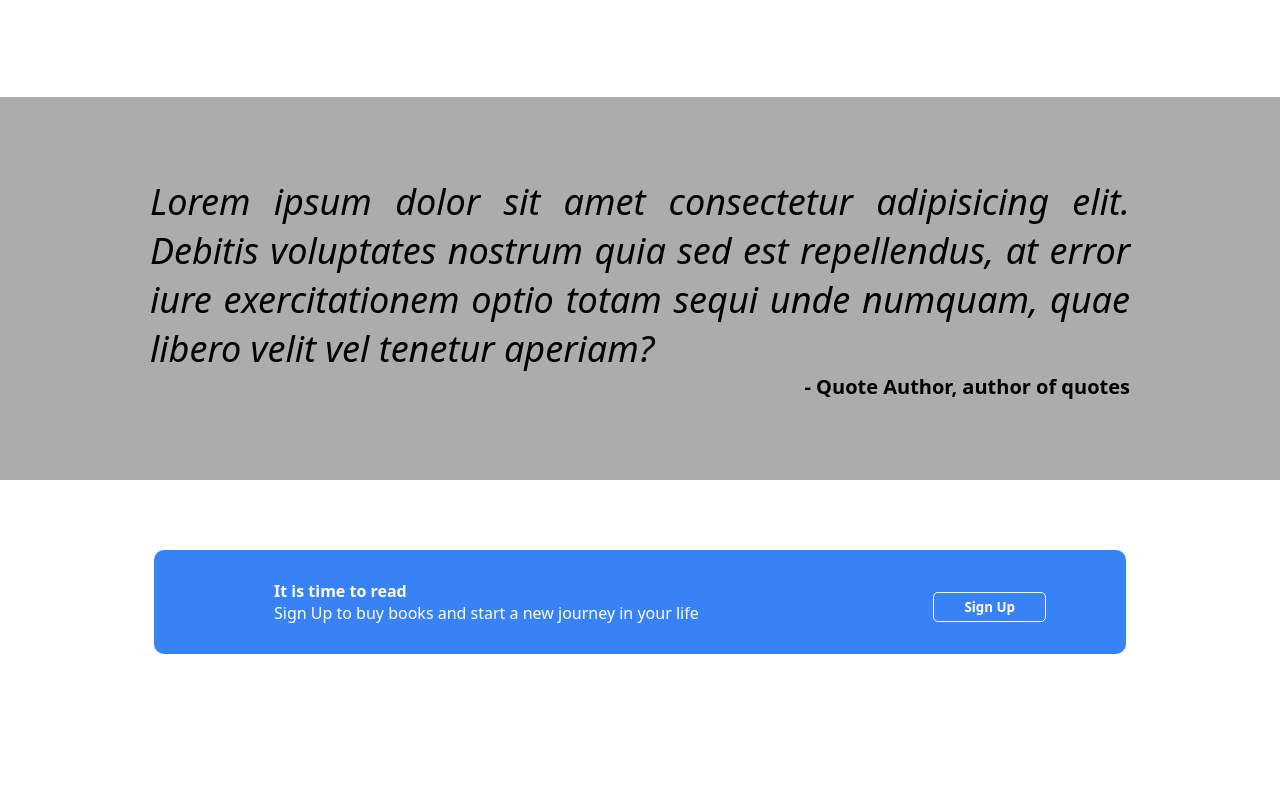
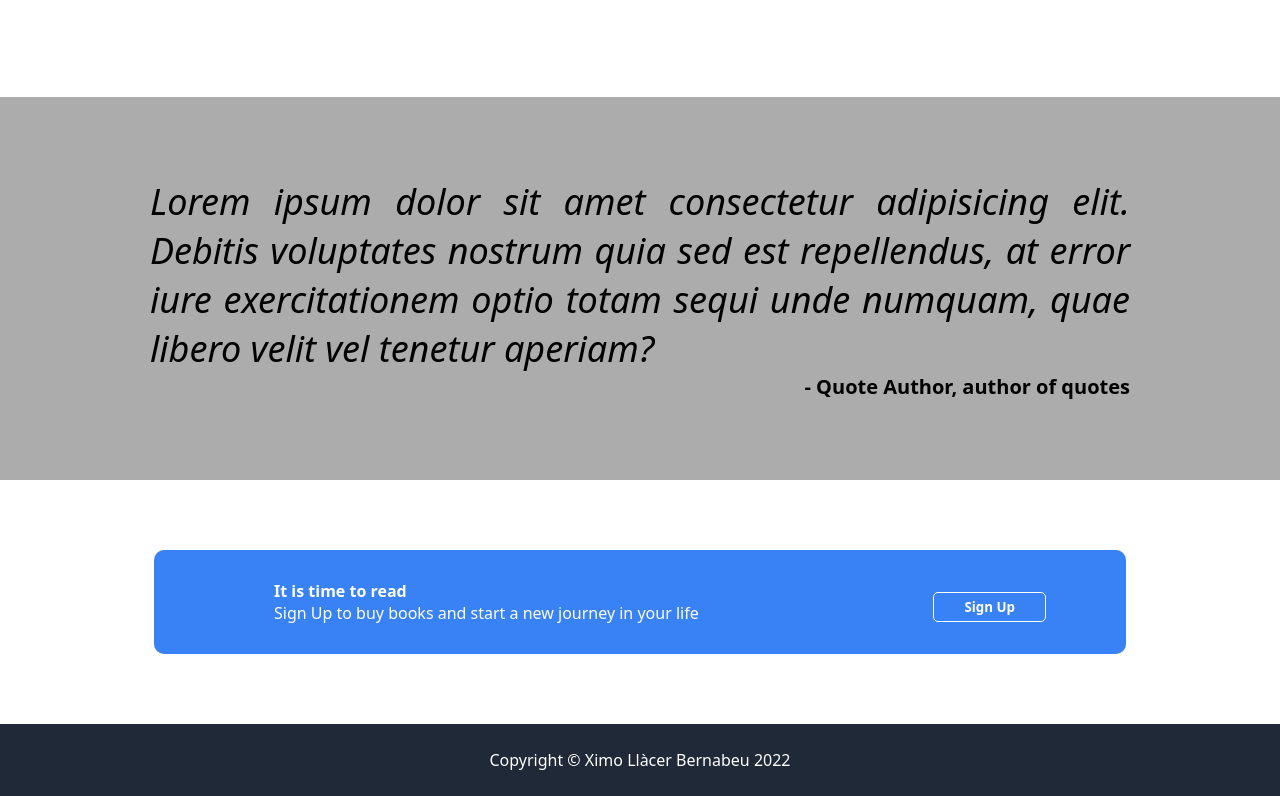
Before and after one commit to xllaber/odin-landing-page, a plain HTML site: page index.html in a window 1280 px wide. Shown: the part 1080-1876 px from the top of the page. Before the commit the page ends 1804 px from the top, so only its background shows below. Drawn offline with Linux system fonts and the light colour scheme.

Commit message:
Do footer

```diff
--- a/css/index.css
+++ b/css/index.css
@@ -139,3 +139,10 @@ h2{
     border: solid 1px white;
     margin-right: 50px;
 }
+
+footer{
+    text-align: center;
+    background-color: #1f2937;
+    padding: 25px;
+    color: white;
+}
--- a/index.html
+++ b/index.html
@@ -52,5 +52,8 @@
             </div>
         </section>
     </main>
+    <footer>
+        <p>Copyright &#169; Ximo Llàcer Bernabeu 2022</p>
+    </footer>
 </body>
 </html>
```
